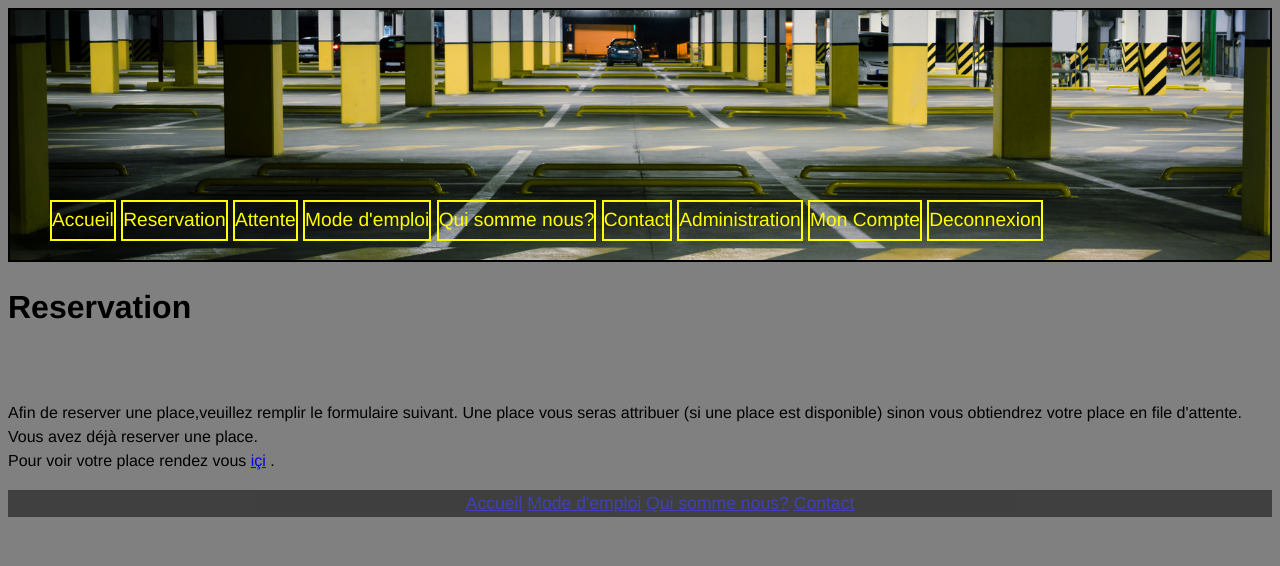
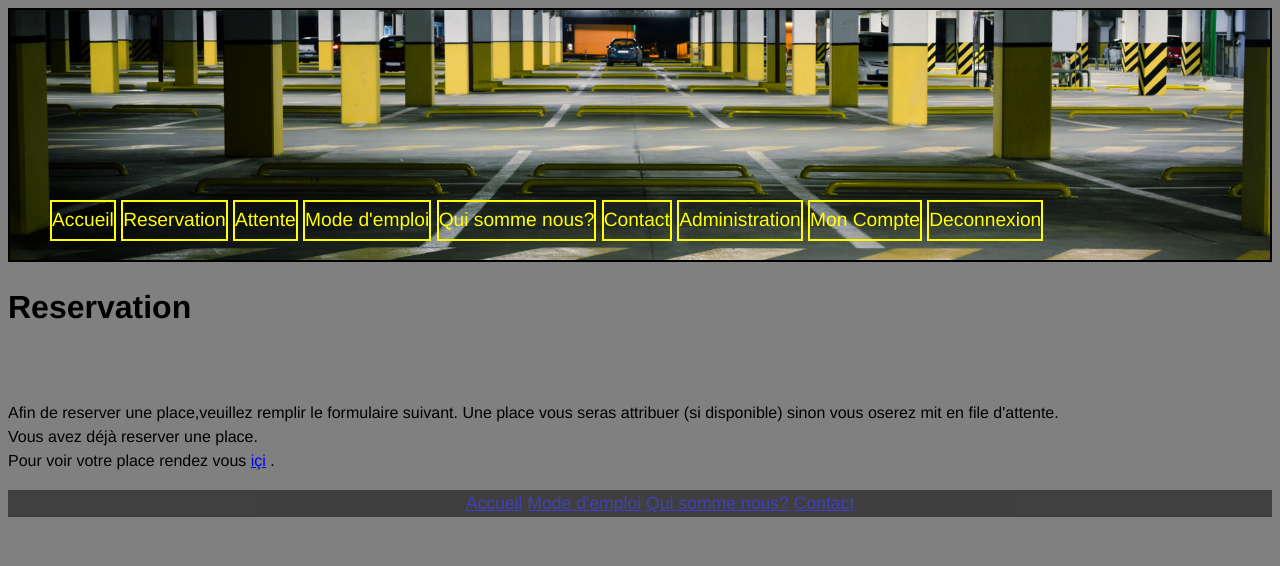
Before and after one commit to DinaBELRHAZI/Parking, a PHP site: page /index.php?p=reservation in a window 1280 px wide. Shown: the top 566 px of the page. Run offline with PHP 8.4, Linux system fonts and the light colour scheme; the visitor is signed in with stand-in values (Sample User, id 1); data comes from the database, SQL or seed files in the repository; data that the repository does not hold is empty; a stand-in replaces the project's code that opens the database connection.

Commit message:
modif compréhension

```diff
--- a/site/content/reservation.php
+++ b/site/content/reservation.php
@@ -3,7 +3,7 @@
 <h1>Reservation</h1>
 <br/>
 <br/>
-Afin de reserver une place,veuillez remplir le formulaire suivant. Une place vous seras attribuer (si une place est disponible) sinon vous obtiendrez votre place en file d'attente.<br>
+Afin de reserver une place,veuillez remplir le formulaire suivant. Une place vous seras attribuer (si disponible) sinon vous oserez mit en file d'attente.<br>
 
 <?php
 
@@ -31,7 +31,7 @@ Afin de reserver une place,veuillez remplir le formulaire suivant. Une place vou
 		</form>
 
 	<?php
-				if(isset($_POST['oui'])) // si l'utilisateur coche oui, ajoute l'utilisateur a la derniere place
+				if(isset($_POST['oui'])) // si l'utilisateur coche oui, l'utlisateur sera ajouté a la derniere place
 				{
 					$requete = $bdd->query("SELECT MAX(placefileattente) FROM user"); // recherche dans la bdd le place du dernier utilisateur en liste d'attente
 					$attente = $requete->fetch();
@@ -51,7 +51,7 @@ Afin de reserver une place,veuillez remplir le formulaire suivant. Une place vou
 		else // si l'utilisateur est deja en file d'attente affiche :
 		{
 			echo "Vous avez déjà reserver une place.<br>
-				Pour voir votre place rendez vous <a href='?p=attente'>içi</a> ."; //
+				Pour voir votre place rendez vous <a href='?p=attente'>içi</a> .";
 		}
 
 ?>
```
